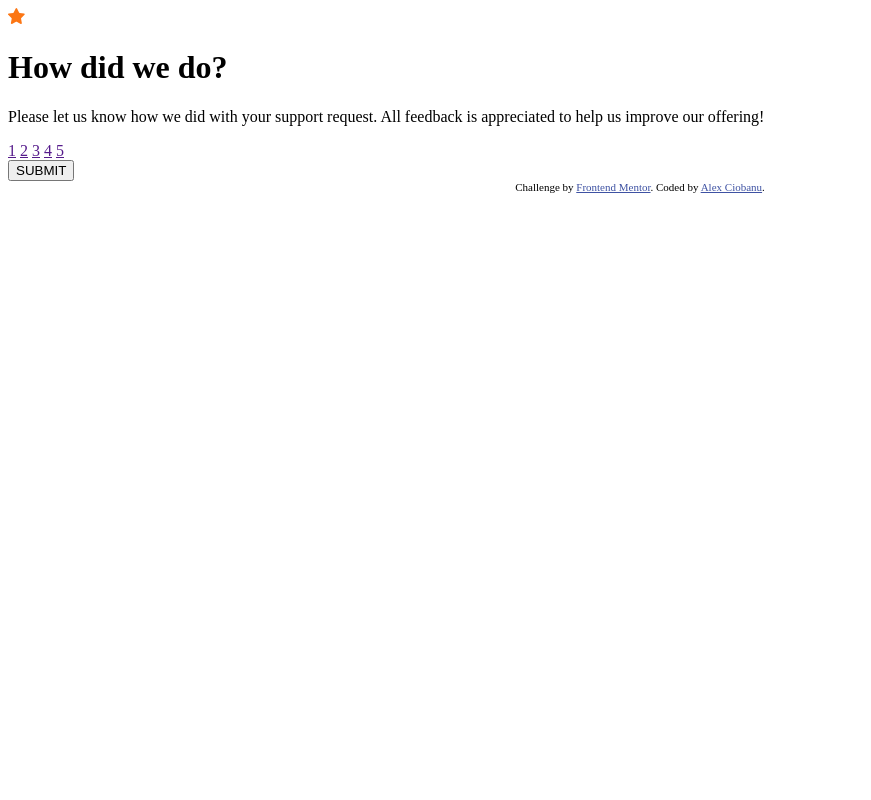
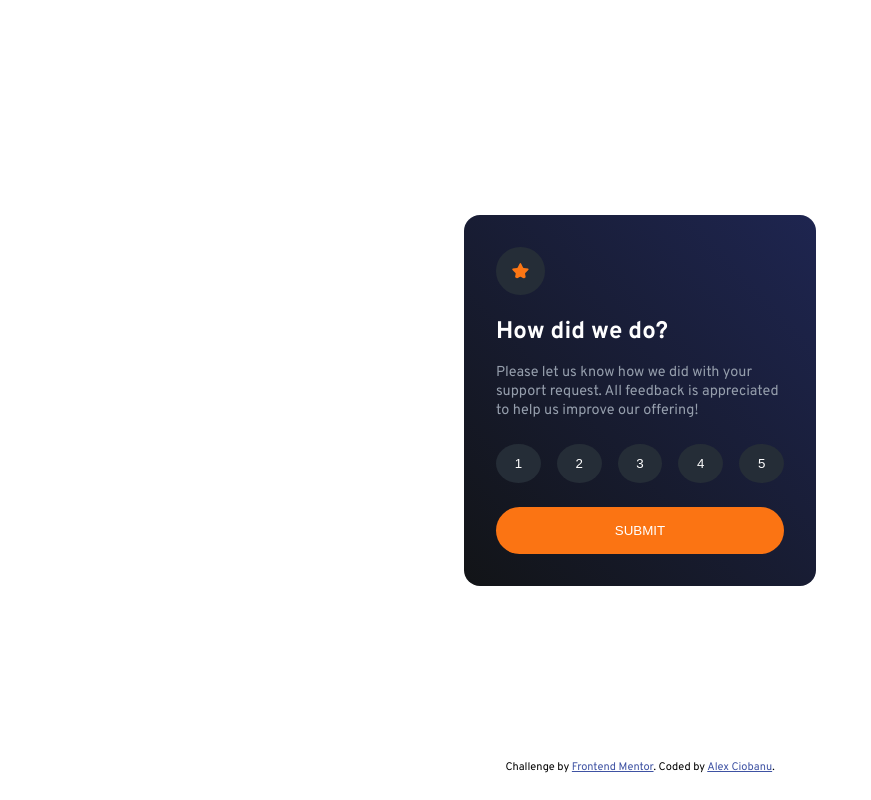
Before and after one commit to AlexCiobanu47/Interactive-rating-component, a plain HTML site: page index.html in a window 1280 px wide. Shown: the whole page, without its empty margins (0-871 px from the left). Drawn offline with Linux system fonts and the light colour scheme.

Commit message:
added styling for the form page

```diff
--- a/index.html
+++ b/index.html
@@ -11,23 +11,29 @@
       sizes="32x32"
       href="./images/favicon-32x32.png"
     />
+    <link rel="preconnect" href="https://fonts.googleapis.com" />
+    <link rel="preconnect" href="https://fonts.gstatic.com" crossorigin />
+    <link
+      href="https://fonts.googleapis.com/css2?family=Overpass:wght@400;700&display=swap"
+      rel="stylesheet"
+    />
     <link rel="stylesheet" href="style.css" />
     <title>Frontend Mentor | Interactive rating component</title>
   </head>
   <body>
     <main>
-      <img src="images/icon-star.svg" alt="" />
+      <img src="images/icon-star.svg" alt="" class="star-icon" />
       <h1>How did we do?</h1>
       <p>
         Please let us know how we did with your support request. All feedback is
         appreciated to help us improve our offering!
       </p>
       <div class="rating-buttons">
-        <a href="">1</a>
-        <a href="">2</a>
-        <a href="">3</a>
-        <a href="">4</a>
-        <a href="">5</a>
+        <button>1</button>
+        <button>2</button>
+        <button>3</button>
+        <button>4</button>
+        <button>5</button>
       </div>
       <button class="submit-button">SUBMIT</button>
     </main>
--- a/style.css
+++ b/style.css
@@ -1,4 +1,87 @@
+:root {
+  --white: rgb(255, 255, 255);
+  --light-grey: rgb(149, 158, 172);
+  --medium-grey: rgb(124, 135, 152);
+  --dark-grey: rgb(30, 37, 80);
+  --dark-blue: rgb(37, 45, 55);
+  --very-dark-blue: rgb(18, 20, 23);
+  --orange: rgb(251, 116, 19);
+}
+* {
+  border: 0;
+  margin: 0;
+}
+
+body {
+  min-height: 100vh;
+  display: flex;
+  flex-direction: column;
+  justify-content: center;
+  align-items: center;
+  font-size: 15px;
+  font-family: "Overpass", sans-serif;
+}
+/*main card*/
+main {
+  background: linear-gradient(
+    to top right,
+    var(--very-dark-blue),
+    var(--dark-grey)
+  );
+  border-radius: 1rem;
+  padding: 2rem;
+  max-width: 18rem;
+}
+.star-icon {
+  border-radius: 50%;
+  padding: 1rem;
+  background-color: var(--dark-blue);
+}
+main h1 {
+  color: var(--white);
+  margin-top: 1rem;
+  font-size: 1.5rem;
+}
+main p {
+  margin-top: 1rem;
+  color: var(--light-grey);
+  font-size: 0.9rem;
+}
+main .rating-buttons {
+  display: grid;
+  grid-template-columns: repeat(5, auto);
+  gap: 1rem;
+  margin: 1.5rem 0;
+}
+main .rating-buttons button {
+  text-decoration: none;
+  background-color: var(--dark-blue);
+  color: var(--white);
+  padding: 0.75rem;
+  border-radius: 50%;
+  text-align: center;
+  cursor: pointer;
+}
+main .rating-buttons button:visited {
+  background-color: var(--light-grey);
+}
+main .rating-buttons button:hover {
+  background-color: var(--orange);
+}
+
+main .submit-button {
+  border: none;
+  background-color: var(--orange);
+  color: var(--white);
+  width: 100%;
+  border-radius: 4rem;
+  padding: 1rem;
+}
+/*footer*/
 footer {
+  position: absolute;
+  bottom: 0;
+  height: 2.5rem;
   font-size: 11px;
   text-align: center;
 }
```
